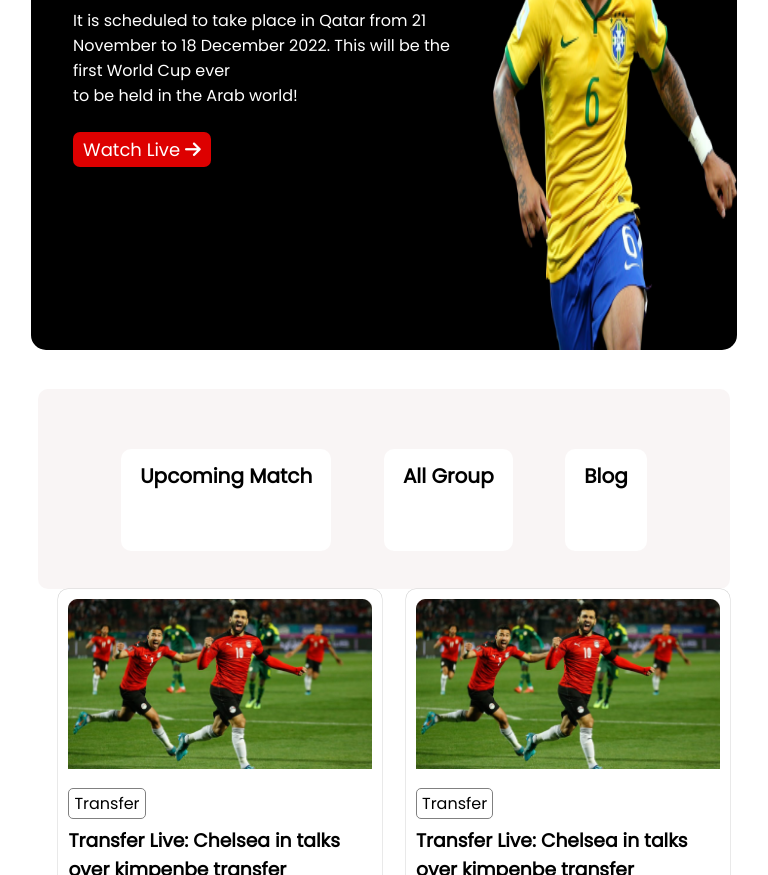
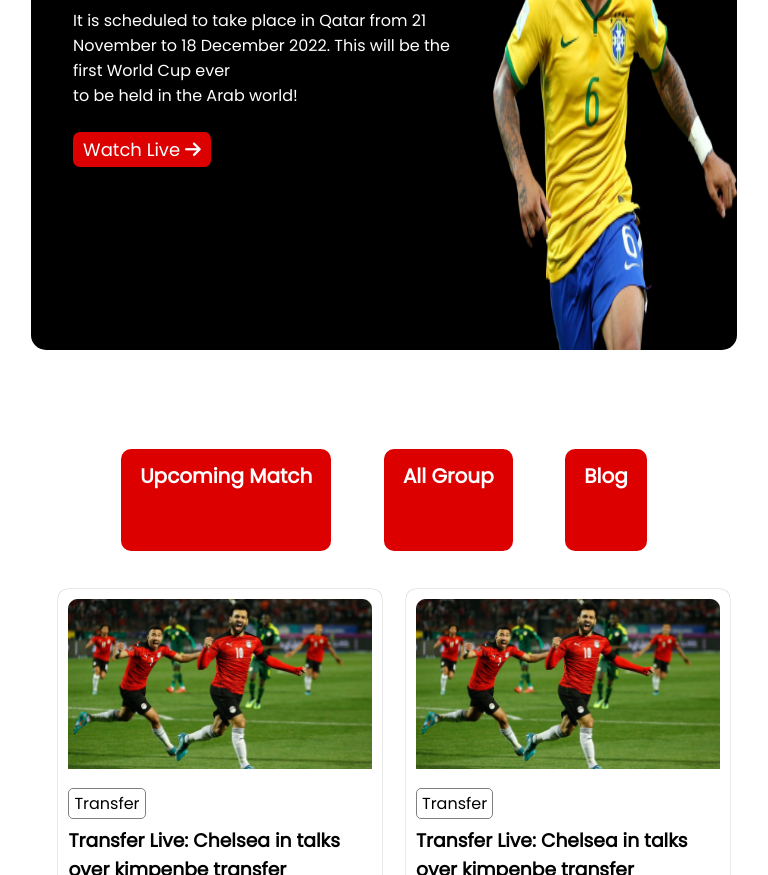
Before and after one commit to Rakibul187/World-Cup-2022, a plain HTML site: page index.html in a window 768 px wide. Shown: the part 225-1100 px from the top of the page. Drawn offline with Linux system fonts and the light colour scheme.

Commit message:
added complete project

```diff
--- a/style.css
+++ b/style.css
@@ -283,7 +283,7 @@ footer div ul a {
     /* ------------main menu------------ */
 
     .main-menu-part {
-        background-color: rgba(243, 236, 236, 0.5);
+        background-color: white;
         height: 200px;
         width: 100%;
         border-radius: 10px;
@@ -303,29 +303,8 @@ footer div ul a {
         margin-top: 20px;
     }
 
-    /* .main-menu-part {
-        background-color: black;
-        height: 282px;
-        width: 282px;
-        border-radius: 10px;
-    }
-
-    .main-menus {
-        width: 252px;
-        height: 252px;
-        padding: 30px;
-    }
-
-    .main-menu {
-        height: 100%;
-        display: flex;
-        flex-direction: column;
-        justify-content: space-evenly;
-        margin-top: 20px;
-    }
-
     .main-menu>p {
-        background-color: white;
+        background-color: #DD0000;
         font-size: 20px;
         font-weight: 600;
         padding: 2% 3%;
@@ -336,12 +315,9 @@ footer div ul a {
 
     .main-menu>p>a {
         text-decoration: none;
-        color: black;
-    } */
-    /* .main-menu-part {
-        display: flex;
-        flex-direction: column;
-    } */
+        color: white;
+    }
+
     /* ---------------blog------------------ */
     .blogs {
         display: grid;
```
